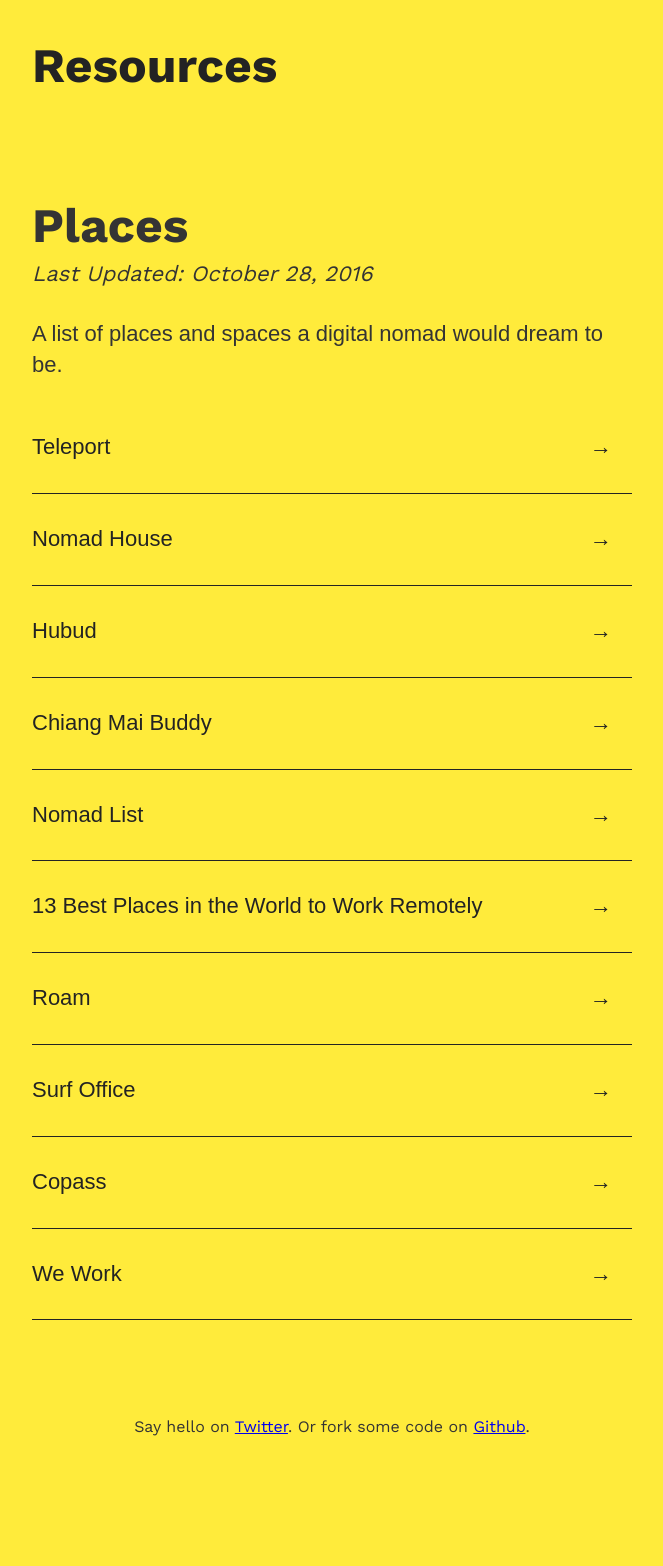
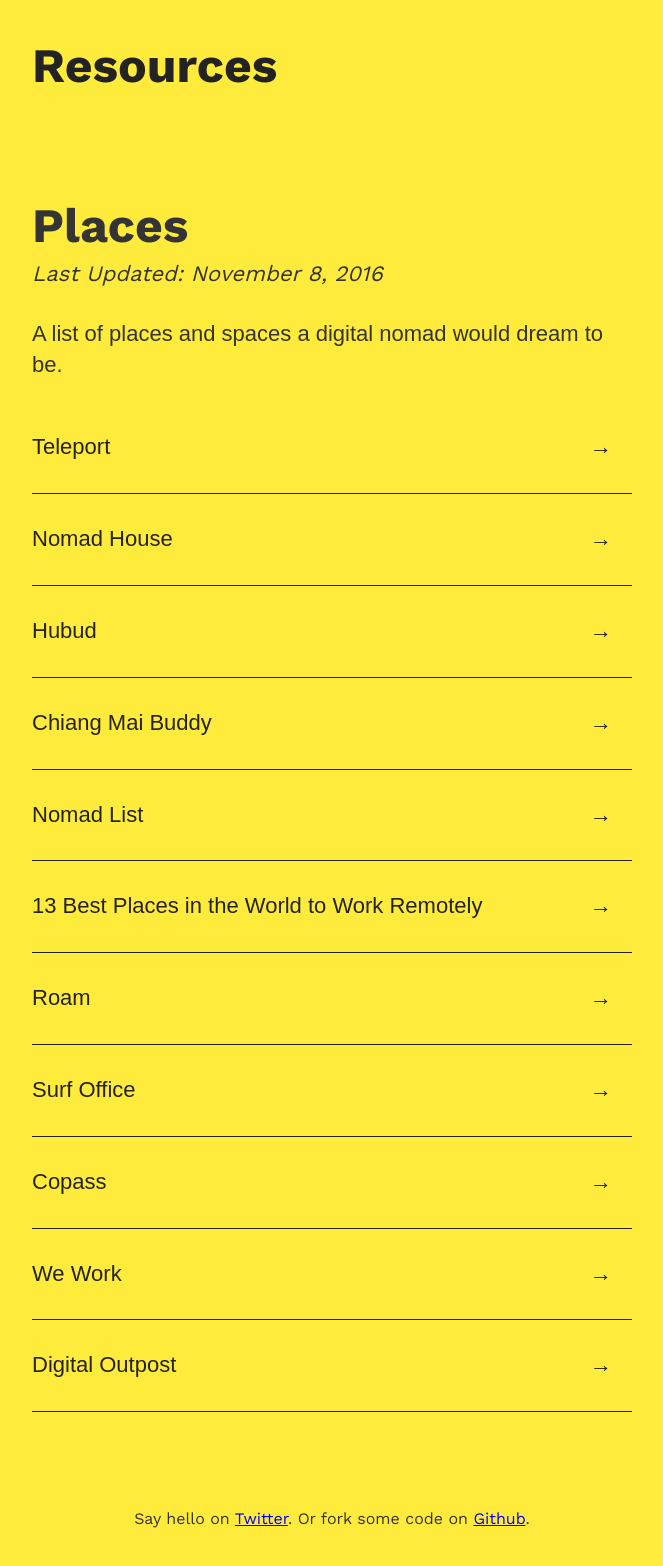
Before and after one commit to whosdustin/resources, a Jekyll site: the page built from _posts/2016-11-08-places.markdown, in a window 1280 px wide. Shown: the whole page, without its empty margins (308-971 px from the left). Built offline with Jekyll 4.4.1, drawn with Linux system fonts in a browser that asks for light colours; some web fonts are replaced; before the commit the page ends 1475 px from its top, so only the background shows below that.

Commit message:
Updated Places and 1 other file

```diff
--- a/_posts/2016-10-28-places.markdown
+++ b/_posts/2016-11-08-places.markdown
@@ -1,6 +1,6 @@
 ---
 title: Places
-date: 2016-10-28 11:24:00 -04:00
+date: 2016-11-08 22:39:00 -05:00
 categories:
 - nomad
 list:
@@ -24,6 +24,8 @@ list:
   link: https://www.copass.org/
 - title: We Work
   link: https://www.wework.com/
+- title: Digital Outpost
+  link: http://digitaloutposts.com/
 ---
 
 A list of places and spaces a digital nomad would dream to be.
```
